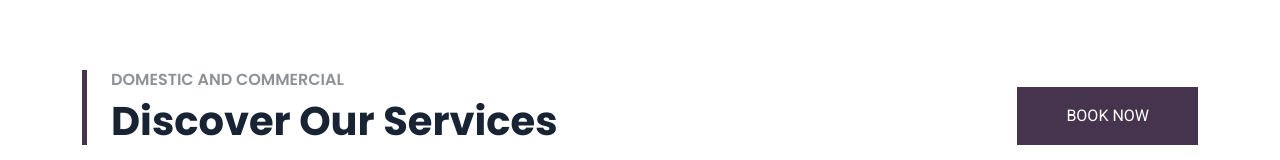
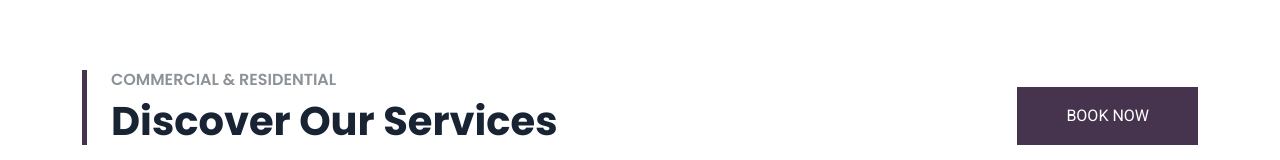
Before and after one commit to ranjeetghotra/servicex, a React (Create React App) app in the folder frontend/: page /services in a window 1280 px wide. Shown: the part 445-605 px from the top of the page. Built offline with nearby package versions, Linux system fonts and the light colour scheme; no server answers.

Commit message:
Update page title

```diff
--- a/frontend/public/index.html
+++ b/frontend/public/index.html
@@ -14,7 +14,7 @@
     -->
   <link rel="manifest" href="%PUBLIC_URL%/manifest.json" />
 
-  <title>ServiceX - Domestic & Commercial</title>
+  <title>ServiceX - Commercial & Residential</title>
   <!-- Google Web Fonts -->
   <link rel="preconnect" href="https://fonts.googleapis.com">
   <link rel="preconnect" href="https://fonts.gstatic.com" crossorigin>
--- a/frontend/src/pages/About/About.jsx
+++ b/frontend/src/pages/About/About.jsx
@@ -1,10 +1,15 @@
-import React from 'react';
+import React, { useEffect } from 'react';
 import PageHeader from '../../components/PageHeader/PageHeader';
 
 const About = () => {
+
+    useEffect(() => {
+        document.title = `About us - ServiceX`
+    }, [])
+
     return (
         <>
-            <PageHeader title="About us"/>
+            <PageHeader title="About us" />
             <div className="container-xxl py-5">
                 <div className="container">
                     <div className="row g-5">
--- a/frontend/src/pages/Appointment/Appointment.jsx
+++ b/frontend/src/pages/Appointment/Appointment.jsx
@@ -1,10 +1,12 @@
-import React from 'react';
+import React, { useEffect } from 'react';
 // import { Link } from 'react-router-dom';
 import PageHeader from '../../components/PageHeader/PageHeader';
 import AppointmentForm from '../../components/AppointmentForm/AppointmentForm';
 
 const Appointment = () => {
-
+    useEffect(() => {
+        document.title = `Book Appointment - ServiceX`
+    }, [])
     return (
         <>
             <PageHeader title="Book Appointment" />
--- a/frontend/src/pages/Contact/Contact.jsx
+++ b/frontend/src/pages/Contact/Contact.jsx
@@ -1,4 +1,4 @@
-import React, { useState } from 'react';
+import React, { useEffect, useState } from 'react';
 // import { Link } from 'react-router-dom';
 import { NotificationManager } from 'react-notifications';
 import PageHeader from '../../components/PageHeader/PageHeader';
@@ -8,12 +8,16 @@ import axios from './../../services/axios';
 const Contact = () => {
 
     const initialFormValues = {
-        customerEmail:"",
-        customerName:"",
-        subject:"",
-        message:""
+        customerEmail: "",
+        customerName: "",
+        subject: "",
+        message: ""
     }
     const [formData, setFormData] = useState(initialFormValues);
+
+    useEffect(() => {
+        document.title = `Contact us - ServiceX`
+    }, [])
 
     const handleSubmit = async (event) => {
 
@@ -92,7 +96,7 @@ const Contact = () => {
                                     </div>
                                     <div className="col-md-6">
                                         <div className="form-floating">
-                                            <input type="email" value={formData.customerEmail}  className="form-control border-0 bg-light" id="customerEmail" placeholder="Your Email" onChange={handleInputChange} required />
+                                            <input type="email" value={formData.customerEmail} className="form-control border-0 bg-light" id="customerEmail" placeholder="Your Email" onChange={handleInputChange} required />
                                             <label for="email">Your Email</label>
                                         </div>
                                     </div>
--- a/frontend/src/pages/Home/Home.jsx
+++ b/frontend/src/pages/Home/Home.jsx
@@ -19,6 +19,7 @@ const Home = () => {
 
     useEffect(() => {
         dispatch(fetchServices());
+        document.title = `ServiceX - Commercial & Residential`
     }, [dispatch]);
 
     const handleServiceClick = (serviceSlug) => {
--- a/frontend/src/pages/NotFound/NotFound.jsx
+++ b/frontend/src/pages/NotFound/NotFound.jsx
@@ -1,8 +1,13 @@
-import React from 'react';
+import React, { useEffect } from 'react';
 import { Link } from 'react-router-dom';
 import PageHeader from '../../components/PageHeader/PageHeader';
 
 const Header = () => {
+
+    useEffect(() => {
+        document.title = `Not Found - ServiceX`
+    }, [])
+
     return (
         <>
             <PageHeader title="404 Error" />
--- a/frontend/src/pages/Services/ServiceOne.jsx
+++ b/frontend/src/pages/Services/ServiceOne.jsx
@@ -13,7 +13,6 @@ const ServiceOne = () => {
     };
     const [serviceDetail, setServiceDetail] = useState({})
     useEffect(() => {
-        console.log('hello')
         getServiceDetail()
     }, [])
 
@@ -21,7 +20,7 @@ const ServiceOne = () => {
         try {
             const response = await axios.get(`/admin/service/${serviceSlug}`);
             const data = await response.data;
-
+            document.title = `${data?.service?.serviceName} - ServiceX`
             setServiceDetail(data?.service);
         }
         catch (error) {
--- a/frontend/src/pages/Services/Services.jsx
+++ b/frontend/src/pages/Services/Services.jsx
@@ -1,20 +1,19 @@
 import "./Service.css"
 import React, { useEffect } from 'react';
-// import { Link } from 'react-router-dom';
 import PageHeader from '../../components/PageHeader/PageHeader';
 import AppointmentForm from '../../components/AppointmentForm/AppointmentForm';
-import { useSelector, useDispatch } from 'react-redux'
-import { fetchServices } from './../../store/slices/servicesSlice'
-import {Link, useNavigate } from 'react-router-dom'
+import { useSelector } from 'react-redux'
+import { Link, useNavigate } from 'react-router-dom'
 const Services = () => {
     const services = useSelector((state) => state.services.services)
-    const dispatch = useDispatch();
     const navigate = useNavigate()
 
-    const handleServiceClick = (serviceSlug)=>{
+    const handleServiceClick = (serviceSlug) => {
         navigate(`/service/${serviceSlug}`);
     }
-
+    useEffect(() => {
+        document.title = `Our Services - ServiceX`
+    }, [])
     return (
         <>
             <PageHeader title="Our Services" />
@@ -23,7 +22,7 @@ const Services = () => {
                     <div className="row g-5 align-items-end mb-5">
                         <div className="col-lg-6 wow fadeInUp" data-wow-delay="0.1s">
                             <div className="border-start border-5 border-primary ps-4">
-                                <h6 className="text-body text-uppercase mb-2">Domestic and Commercial</h6>
+                                <h6 className="text-body text-uppercase mb-2">Commercial & Residential</h6>
                                 <h1 className="display-6 mb-0">Discover Our Services</h1>
                             </div>
                         </div>
@@ -31,18 +30,18 @@ const Services = () => {
                             <a className="btn btn-primary py-3 px-5" href="/appointment">BOOK NOW</a>
                         </div>
                     </div>
-                    <div  className="row g-4 mt-5 justify-content-center">
+                    <div className="row g-4 mt-5 justify-content-center">
 
                         {
-                            !!services.length && services.map(service=>{
-                                return(
-                                    <div key={service.serviceId} onClick={()=>{handleServiceClick(service.serviceSlug)}}  style={{cursor:"pointer"}}  className="col-lg-4 col-md-6 wow fadeInUp  " data-wow-delay="0.1s"  >
+                            !!services.length && services.map(service => {
+                                return (
+                                    <div key={service.serviceId} onClick={() => { handleServiceClick(service.serviceSlug) }} style={{ cursor: "pointer" }} className="col-lg-4 col-md-6 wow fadeInUp  " data-wow-delay="0.1s"  >
                                         <div className="service-item bg-light text-center overflow-hidden h-100    ">
                                             <img className=" equal-height-image" src={`${process.env.REACT_APP_API_BASE_URL}/static/${service.serviceImage}`} alt="" />
                                             <div className="service-text position-relative text-center h-100 p-4">
                                                 <h5 className="mb-3">{service.serviceName}</h5>
                                                 <p className='ellipses' >{service.serviceDescription}</p>
-                                            <Link className="small" to={`/service/${service.serviceId}`}>READ MORE<i className="fa fa-arrow-right ms-3"></i></Link>
+                                                <Link className="small" to={`/service/${service.serviceSlug}`}>READ MORE<i className="fa fa-arrow-right ms-3"></i></Link>
                                             </div>
                                         </div>
                                     </div>
```
Also changed, not shown: frontend/public/manifest.json. Lines whose indentation alone changed are shown as unchanged.
